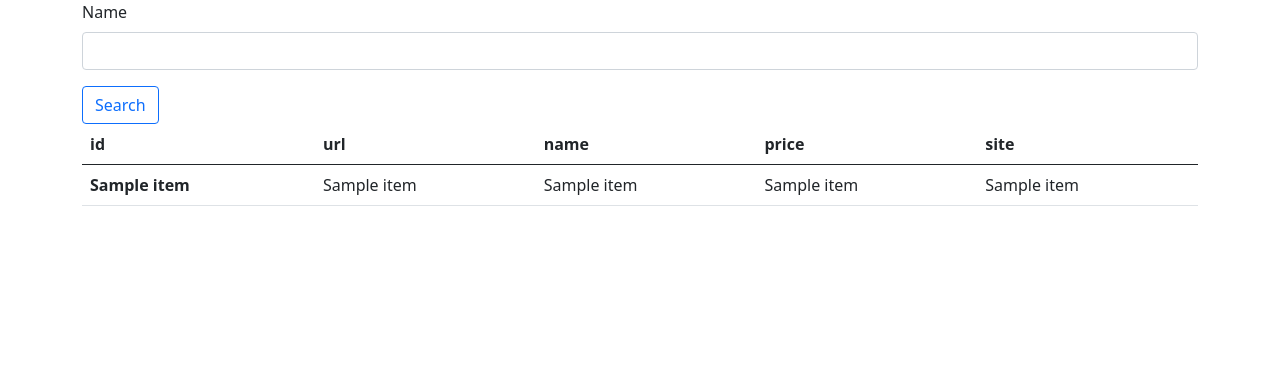
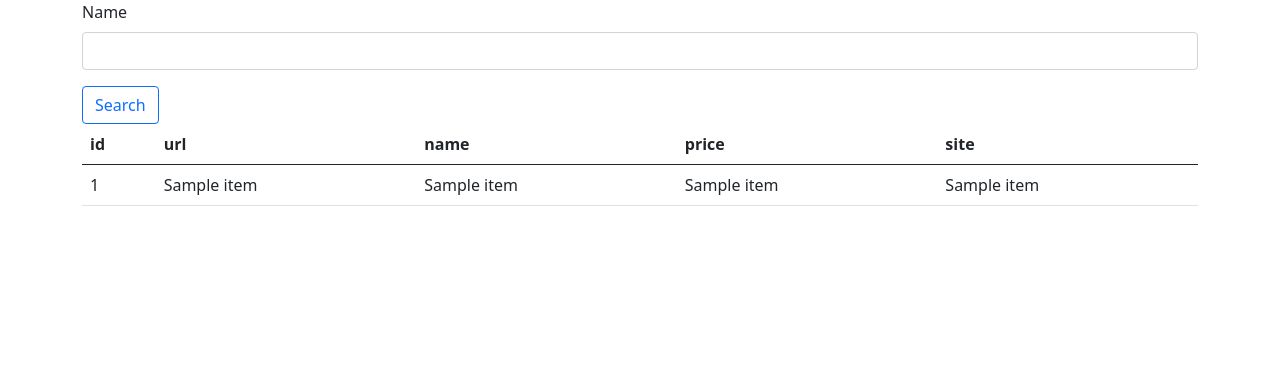
Before and after one commit to NopleG/firstsite, a Flask app: template templates/login.html in a window 1280 px wide. Shown: the top 370 px of the page. Run offline with Flask 2, Linux system fonts and the light colour scheme; the template is opened without the code that fills it: most values are stand-ins (such as "Sample title", 1, 10 or a date in 2020).

Commit message:
Last save 1

```diff
--- a/main.py
+++ b/main.py
@@ -38,10 +38,8 @@ def login():
         sql = text(f'SELECT * FROM testing WHERE name LIKE {name}')
         result = db.session.execute(sql)
         resrow = []
-
         for row in result:
-            for i in range(len(row) - 1):
-                resrow.append(row[i])
+            resrow.append(row)
 
         return render_template('login.html', info=resrow)
 
--- a/templates/login.html
+++ b/templates/login.html
@@ -24,14 +24,16 @@
     </tr>
   </thead>
   <tbody>
-  {% for item in info %}
-    <tr>
-      <th scope="row">{{item}}</th>
-      <td>{{item}}</td>
-      <td>{{item}}</td>
-      <td>{{item}}</td>
-      <td>{{item}}</td>
-    </tr>
+  {% for i in range(info |length) %}
+    {% for j in range(1) %}
+        <tr>
+            <td scope="row">{{info[i][j]}}</td>
+            <td scope="row">{{info[i][j + 1]}}</td>
+            <td scope="row">{{info[i][j + 2]}}</td>
+            <td scope="row">{{info[i][j + 3]}}</td>
+            <td scope="row">{{info[i][j + 4]}}</td>
+        </tr>
+    {% endfor %}
   {% endfor %}
   </tbody>
 </table>
```
